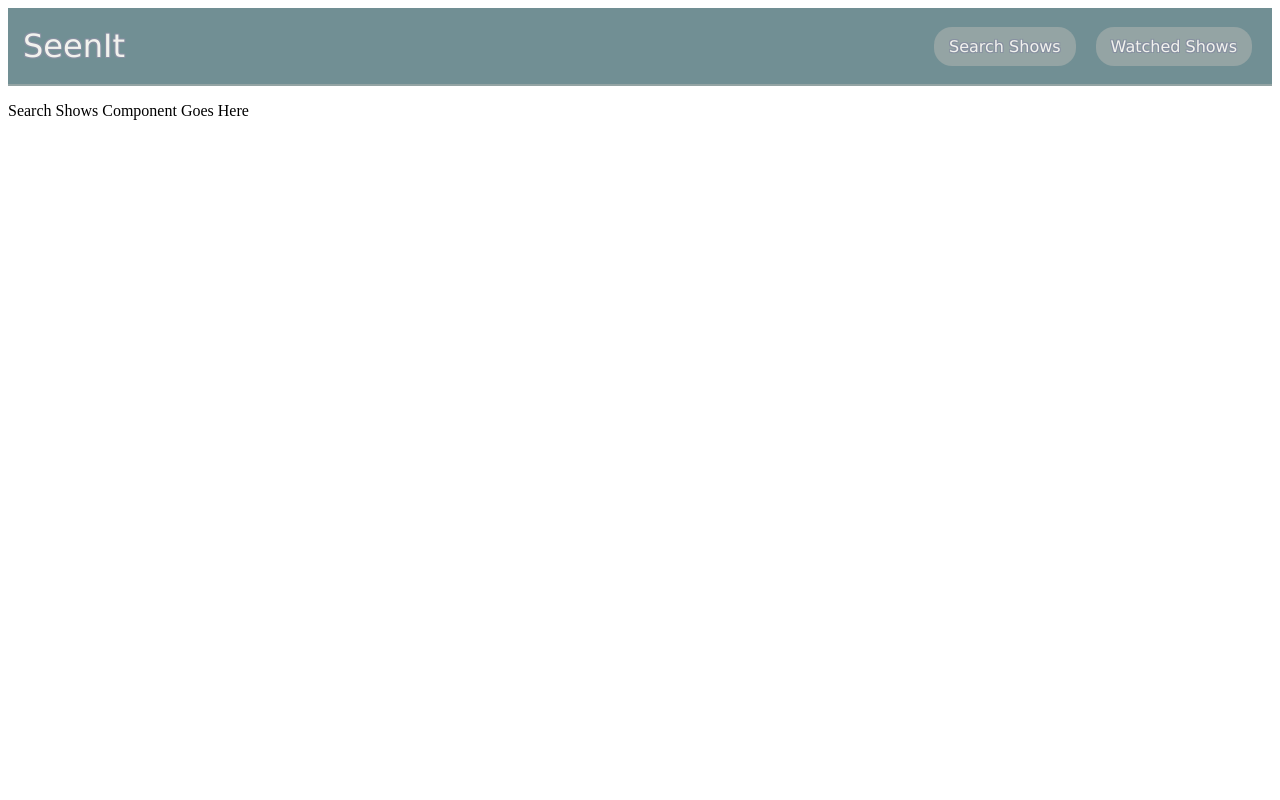
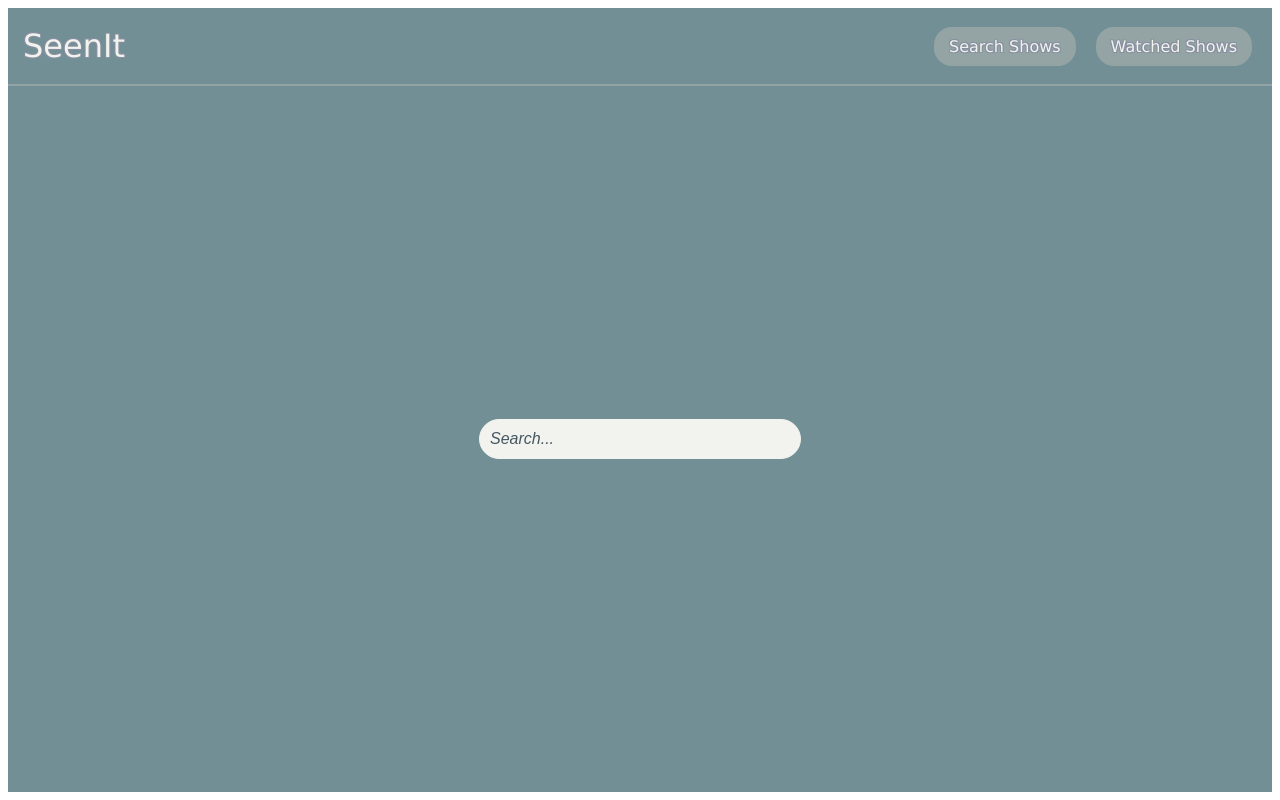
Before and after one commit to reimidd7/SeenItApp, a React (Create React App) app: page / in a window 1280 px wide. Both pictures are taken after a click on the button "Search Shows". Built offline with nearby package versions, Linux system fonts and the light colour scheme.

Commit message:
search page ui template

```diff
--- a/src/App.js
+++ b/src/App.js
@@ -2,6 +2,7 @@ import React from 'react';
 import { useState } from 'react'; // kinda like action listeners
 import Home from './home';
 import Header from './header';
+import Search from './search';
 
 
 const App = () => {
@@ -14,7 +15,7 @@ const App = () => {
                 <Home/>
             )}
             {currentTab === 'search' && (
-                <p>Search Shows Component Goes Here</p>
+                <Search/>
             )}
             {currentTab === 'watched' && (
                 <p>Watched Shows Component Goes Here</p>
--- a/src/home.js
+++ b/src/home.js
@@ -3,7 +3,14 @@ import React from "react";
 const Home = () => {
     return (
         <div style={styles.container}>
-            <p>HOME</p>
+             <nav style={styles.nav}>
+                <button onClick={() => setCurrentTab('search')} style={styles.navButton}>
+                    Search
+                </button>
+                <button onClick={() => setCurrentTab('watched')} style={styles.navButton}>
+                    Watched List
+                </button>
+            </nav>
         </div>
     );
 };
--- /dev/null
+++ b/src/search.js
@@ -0,0 +1,58 @@
+import React from "react";
+
+const Search = () => {
+    return (
+        <div style={styles.container}>
+             <input
+                type="text"
+                placeholder="Search..."
+                style={styles.searchBar}
+            />
+        </div>
+    );
+};
+
+const styles = {
+    container: {
+        width: '100%',           // Full width
+        height: 'calc(100vh - 94px)',          // Full height of the content container
+        boxSizing: 'border-box', // Include padding in dimensions
+        display: 'flex',         // Flexbox for alignment
+        justifyContent: 'center', // Center children horizontally
+        alignItems: 'center',    // Center children vertically
+        backgroundColor: '#718F94',
+
+    },
+
+    searchBar: {
+        width: '300px', // Width of the search bar
+        padding: '10px', // Padding inside the input
+        border: '1px solid #F2F2EE', // Border color
+        borderRadius: '20px', // Rounded corners
+        fontSize: '16px', // Text size
+        outline: 'none', // Remove outline on focus
+        background: '#F2F2EE',
+        fontFamily: 'Arial, sans-serif', // Font style
+        color: '#455861',
+
+    }
+};
+
+// Add custom styling for the placeholder text using the `::placeholder` pseudo-element
+const globalStyles = `
+    input::placeholder {
+        color: #455861; /* Placeholder text color */
+        font-style: italic; /* Optional: Italicize the placeholder */
+    }
+`;
+
+// Inject global styles for the placeholder into the document
+if (typeof document !== "undefined") {
+    const styleSheet = document.createElement("style");
+    styleSheet.type = "text/css";
+    styleSheet.innerText = globalStyles;
+    document.head.appendChild(styleSheet);
+}
+
+
+export default Search;
```
